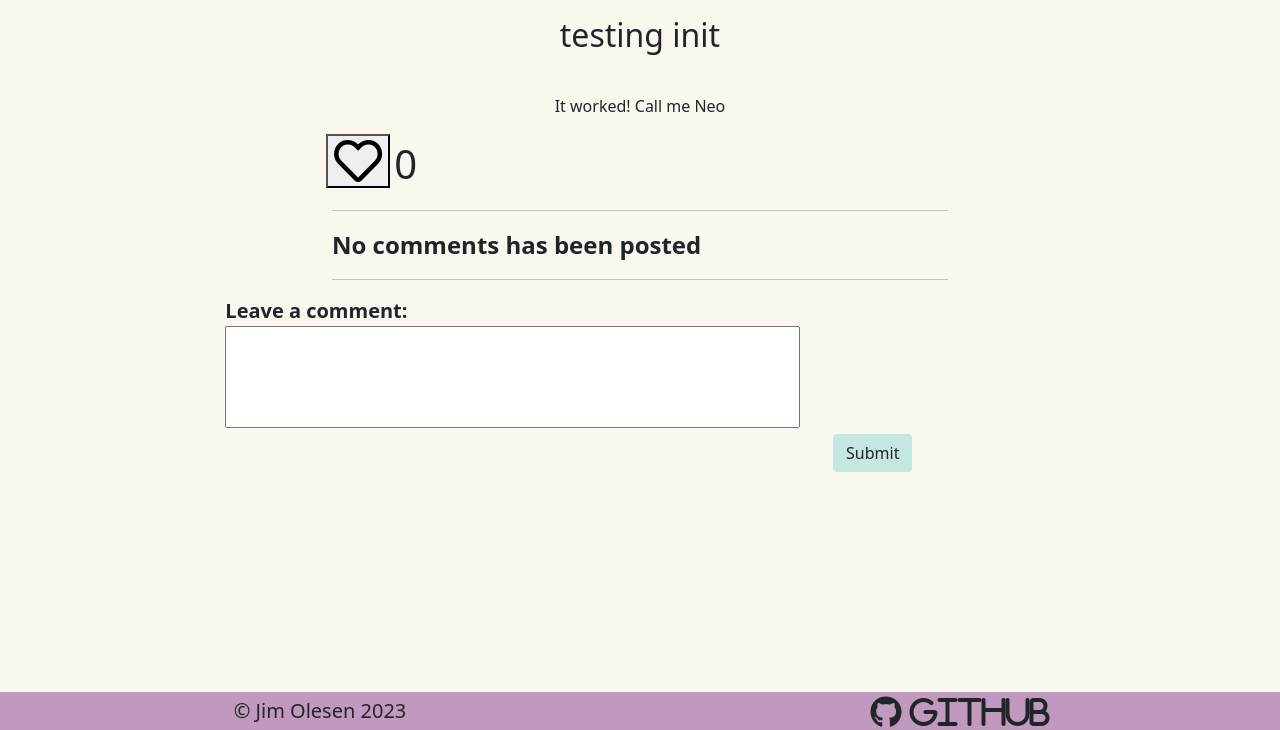
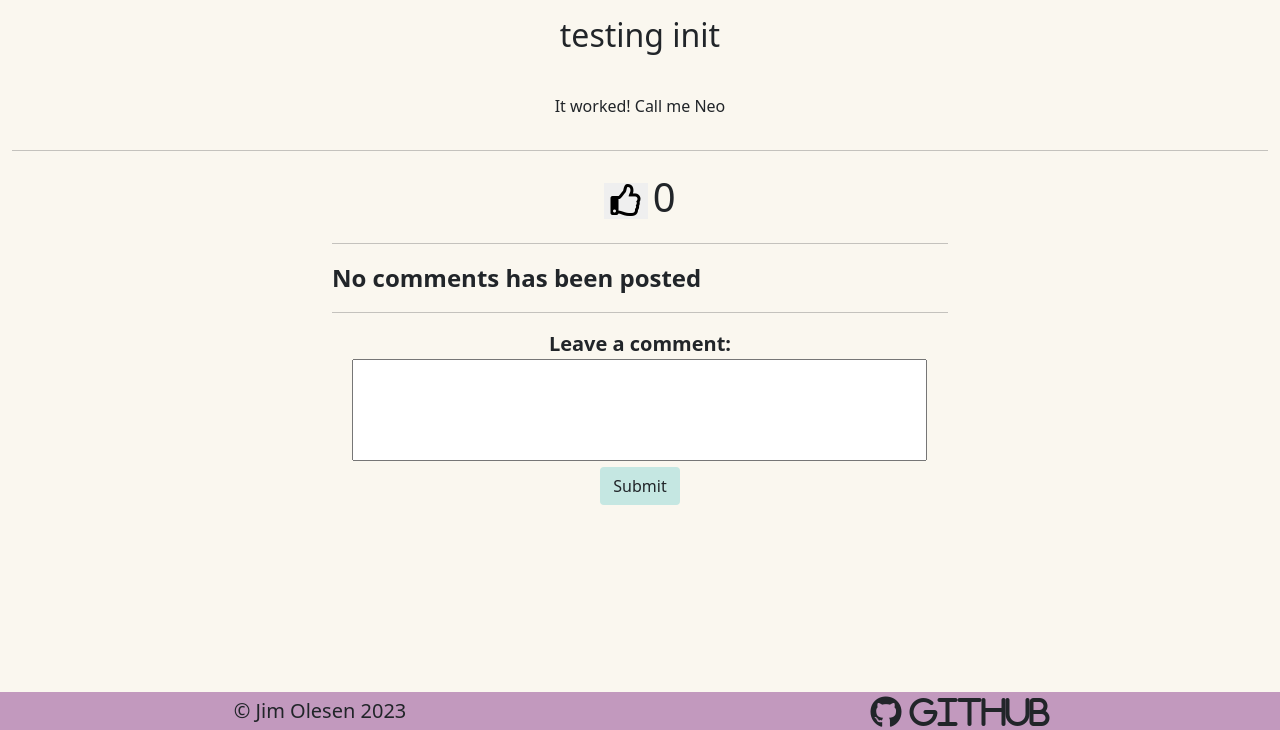
Before and after one commit to Enquil/rtr_v2, a Django app: a page that uses post_detail/templates/post_detail/post_detail.html in a window 1280 px wide. Shown: the part 70-800 px from the top of the page. Run offline with Django 3.2, Linux system fonts and the light colour scheme; data comes from the database, SQL or seed files in the repository; both versions use the stored data as it was after the commit; data that the repository does not hold is empty; some libraries are stand-ins or nearby versions.

Commit message:
centered comment form

```diff
--- a/post_detail/templates/post_detail/post_detail.html
+++ b/post_detail/templates/post_detail/post_detail.html
@@ -28,6 +28,7 @@
             <p>{{ post.content | safe }}</p>
         </div>
     </div>
+    <hr>
 
     <div class="row gx-0">
         <div class="col-md-6 offset-md-3">
@@ -35,18 +36,22 @@
                   action="{% url 'post_like' post.slug %}"
                   method="POST">
                 {% csrf_token %}
+                <div class="row text-center">
+                    <div class="col">
                         {% if liked %}
-                <button type="submit" class="btn-liked">
-                    <i class="fas fa-heart fa-3x liked"></i>
+                            <button type="submit" class="btn-liked border-0">
+                                <i class="fa-solid fa-thumbs-up fa-2x"></i>
                             </button>
                         {% else %}
-                <button type="submit" class="btn-like">
-                    <i class="far fa-heart fa-3x"></i>
+                            <button type="submit" class="btn-like border-0">
+                                <i class="far fa-thumbs-up fa-2x"></i>
                             </button>
                         {% endif %}
                         <span class="likes-count fs-1">
                             {{ post.number_of_likes }}
                         </span>
+                    </div>
+                </div>
             </form>
         </div>
     </div>
@@ -59,7 +64,7 @@
         </div>
         {% for comment in comments  %}
             <div class="row gx-0">
-                <div class="col-md-6 offset-md-3">
+                <div class="col-md-6 offset-md-3 col-lg-4 offset-lg-4">
                         <p class="mb-1 fs-5"><strong>{{ comment.name }} wrote:</strong></p>
                         <p class="ms-3">{{ comment.body }}</p>
                     <hr>
@@ -79,12 +84,12 @@
 
     <!-- Comment Form -->
     <div class="row">
-        <div class="col-md-8 offset-md-2">
-            <form method="post" action="" class="comment-form">
+        <div class="col-md-8 offset-md-2 text-center">
+            <form method="post" action="" class="comment-form mb-2">
                 {% csrf_token %}
                 {{ comment_form }}
                 <div class="row">
-                    <div class="col-md-8 offset-md-2 d-flex flex-row-reverse">
+                    <div class="col-md-8 offset-md-2 text-center">
                         <button type="submit" class="btn bg-mint">Submit</button>
                     </div>
                 </div>
```
Also changed, not shown: db.sqlite3. Lines whose indentation alone changed are shown as unchanged.
